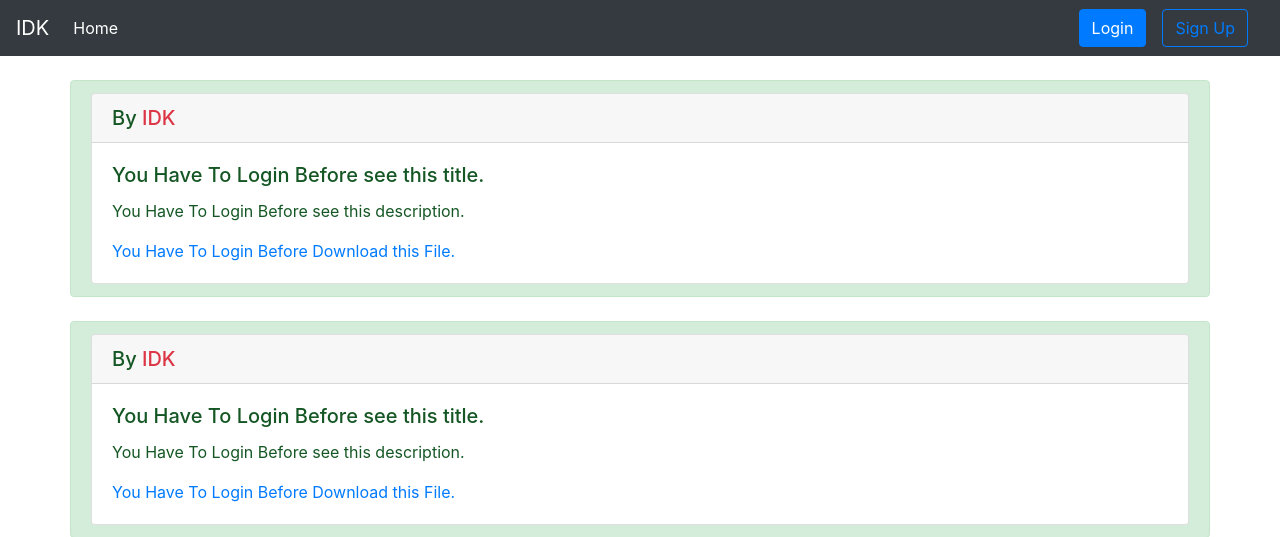
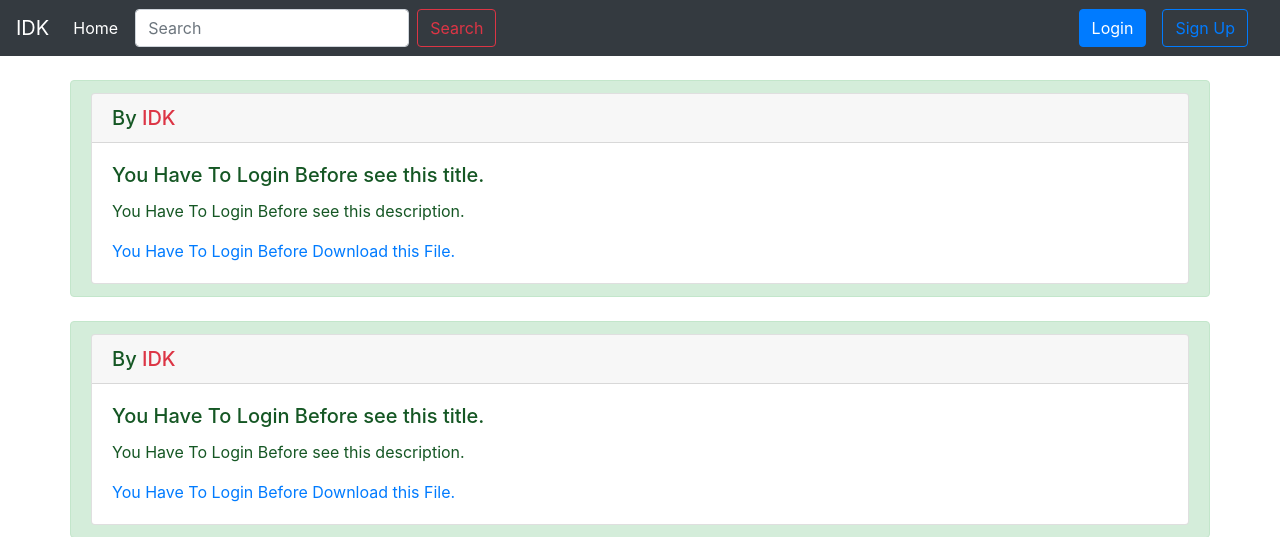
Before and after one commit to cesarevo/TechonolyProgrammer, a Django app: page / in a window 1280 px wide. Shown: the top 537 px of the page. Run offline with Django 4.2, Linux system fonts and the light colour scheme; data comes from the database, SQL or seed files in the repository.

Commit message:
add search bar + search view

```diff
--- a/main/urls.py
+++ b/main/urls.py
@@ -8,4 +8,5 @@ urlpatterns = [
     path('<str:user_name>/upload_file', views.UploadView.as_view(), name='upload_file'),
     path('profile/<str:user_name>', views.ProfileView.as_view(), name='profile'),
     path('delete/<int:post_id>', views.DeleteView.as_view(), name='delete'),
+    path('search/', views.SearchView.as_view(), name='search'),
 ]
--- a/main/views.py
+++ b/main/views.py
@@ -3,6 +3,35 @@ from django.views.generic.list import ListView
 from .models import User, Post
 from django.http import HttpResponse
 from django.contrib import messages
+
+
+# Login
+class LoginView(ListView):
+    def get(self, request):
+        return redirect('home')
+
+    def post(self, request):
+        user_name = request.POST['uname']
+        pwd = request.POST['pwd']
+
+        user_exists = User.objects.filter(username=user_name, password=pwd).exists()
+        if user_exists:
+            request.session['user'] = user_name
+            messages.success(request, 'You are logged in successfully.')
+            return redirect('home')
+        else:
+            messages.warning(request, 'Invalid Username or Password.')
+            return redirect('home')
+        return redirect('home')
+
+
+class LogoutView(ListView):
+    def get(self, request):
+        try:
+            del request.session['user']
+        except:
+            return redirect('home')
+        return redirect('home')
 
 
 class HomePageView(ListView):
@@ -30,7 +59,9 @@ class HomePageView(ListView):
 
 
 
-# Create Upload File System
+# Create Upload File
+
+
 class UploadView(ListView):
     def get(self, request, user_name):
         return render(request, 'upload_file.html')
@@ -50,6 +81,8 @@ class UploadView(ListView):
 
 
 # View User Profile
+
+
 class ProfileView(ListView):
     def get(self, request, user_name):
         user_obj = User.objects.get(username=user_name)
@@ -71,29 +104,17 @@ class DeleteView(ListView):
 
 
 
-# Login System
-class LoginView(ListView):
+
+
+# Search View
+
+
+class SearchView(ListView):
     def get(self, request):
-        return redirect('home')
-
-    def post(self, request):
-        user_name = request.POST['uname']
-        pwd = request.POST['pwd']
-
-        user_exists = User.objects.filter(username=user_name, password=pwd).exists()
-        if user_exists:
-            request.session['user'] = user_name
-            messages.success(request, 'You are logged in successfully.')
-            return redirect('home')
-        else:
-            messages.warning(request, 'Invalid Username or Password.')
-            return redirect('home')
-        return redirect('home')
-
-class LogoutView(ListView):
-    def get(self, request):
-        try:
-            del request.session['user']
-        except:
-            return redirect('home')
-        return redirect('home')
+        query = request.GET['query']
+        search_users = User.objects.filter(username__icontains=query)
+        search_title = Post.objects.filter(title__icontains = query)
+        search_desc = Post.objects.filter(desc__icontains = query)
+        search_result = search_title.union(search_desc)
+        param = {'query':query, 'search_result':search_result, 'search_users':search_users}
+        return render(request, 'search.html', param)
--- a/templates/base.html
+++ b/templates/base.html
@@ -23,10 +23,10 @@
         <a class="nav-link" href="{% url 'home' %}">Home <span class="sr-only">(current)</span></a>
       </li>
     </ul>
-{#    <form action="{% url 'search' %}" method="get" class="form-inline my-2 my-lg-0" style="position: absolute; margin-left: 70px;">#}
-{#      <input class="form-control mr-sm-2" type="search" name="query" placeholder="Search" aria-label="Search">#}
-{#      <button class="btn btn-outline-danger my-2 my-sm-0" type="submit">Search</button>#}
-{#    </form>#}
+    <form action="{% url 'search' %}" method="get" class="form-inline my-2 my-lg-0" style="position: absolute; margin-left: 70px;">
+      <input class="form-control mr-sm-2" type="search" name="query" placeholder="Search" aria-label="Search">
+      <button class="btn btn-outline-danger my-2 my-sm-0" type="submit">Search</button>
+    </form>
 
     <!-- Button trigger modal -->
     {% if request.session.user %}
```
Also changed, not shown: templates/search.html (added, +56 -0 lines), db.sqlite3.
